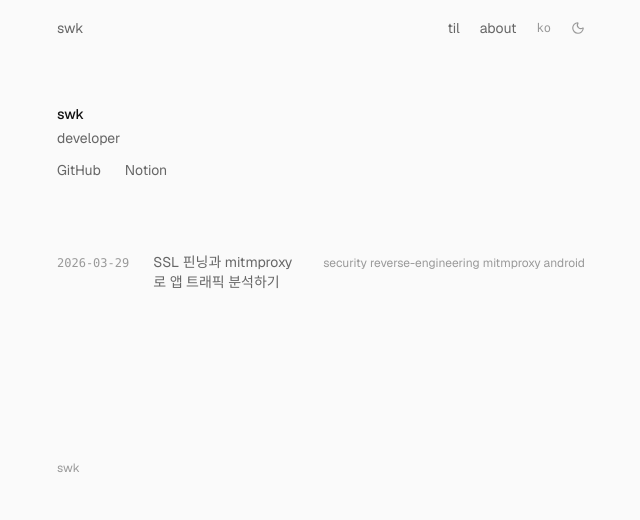
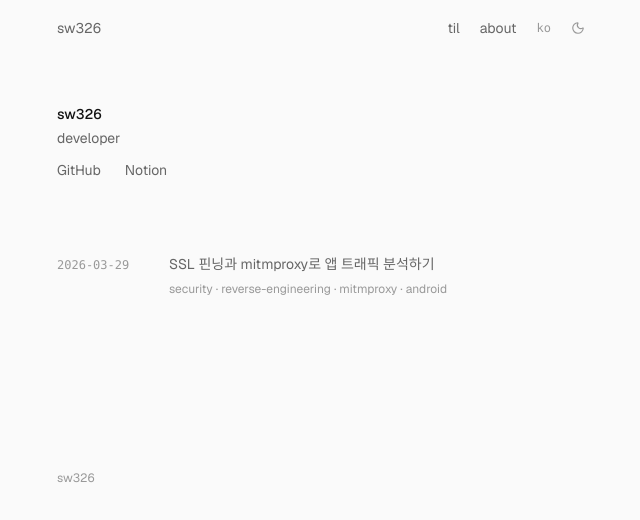
Before and after one commit to sw326/blog, a Next.js app: page /en in a window 1280 px wide. Shown: the top 520 px of the page, without its empty margins (319-959 px from the left). Built offline with nearby package versions, Linux system fonts and the light colour scheme; no server answers.

Commit message:
fix: sw326 rename, til row overflow fix, ko/en copy diff by 🦞

```diff
--- a/src/app/[locale]/page.tsx
+++ b/src/app/[locale]/page.tsx
@@ -6,7 +6,7 @@ type Props = { params: Promise<{ locale: string }> };
 
 export async function generateMetadata(): Promise<Metadata> {
   return {
-    title: 'swk',
+    title: 'sw326',
     description: 'developer',
   };
 }
@@ -19,7 +19,7 @@ export default async function HomePage({ params }: Props) {
     <div className="space-y-16 pt-12">
       {/* Identity */}
       <section className="space-y-1">
-        <p className="text-sm font-medium text-[var(--foreground)]">swk</p>
+        <p className="text-sm font-medium text-[var(--foreground)]">sw326</p>
         <p className="text-sm text-[var(--muted)]">developer</p>
         <div className="flex gap-6 pt-2">
           <a
@@ -49,29 +49,33 @@ export default async function HomePage({ params }: Props) {
               <Link
                 key={post.slug}
                 href={`/${locale}/til/${post.slug}`}
-                className="flex items-baseline gap-6 py-2 group"
+                className="block py-2.5 group"
               >
-                <time className="text-xs text-[var(--subtle)] shrink-0 font-mono">
-                  {post.date}
-                </time>
-                <span className="text-sm text-[var(--muted)] group-hover:text-[var(--foreground)] transition-colors">
-                  {post.title}
-                </span>
+                <div className="flex items-baseline gap-4 min-w-0">
+                  <time className="text-xs text-[var(--subtle)] shrink-0 font-mono w-24">
+                    {post.date}
+                  </time>
+                  <span className="text-sm text-[var(--muted)] group-hover:text-[var(--foreground)] transition-colors truncate">
+                    {post.title}
+                  </span>
+                </div>
                 {post.tags.length > 0 && (
-                  <span className="text-xs text-[var(--subtle)] shrink-0">
-                    {post.tags.join(' ')}
-                  </span>
+                  <div className="pl-28 mt-0.5">
+                    <span className="text-xs text-[var(--subtle)]">
+                      {post.tags.join(' · ')}
+                    </span>
+                  </div>
                 )}
               </Link>
             ))}
           </div>
           {getAllTilMeta().length > 10 && (
-            <div className="mt-4">
+            <div className="mt-6 pl-28">
               <Link
                 href={`/${locale}/til`}
                 className="text-xs text-[var(--subtle)] hover:text-[var(--foreground)] transition-colors"
               >
-                all posts
+                all posts →
               </Link>
             </div>
           )}
--- a/src/app/layout.tsx
+++ b/src/app/layout.tsx
@@ -5,8 +5,8 @@ import './globals.css';
 
 export const metadata: Metadata = {
   title: {
-    default: 'swk',
-    template: '%s — swk',
+    default: 'sw326',
+    template: '%s — sw326',
   },
   description: 'developer',
   metadataBase: new URL(process.env.NEXT_PUBLIC_SITE_URL ?? 'https://sw326.vercel.app'),
--- a/src/components/Footer.tsx
+++ b/src/components/Footer.tsx
@@ -2,7 +2,7 @@ export function Footer() {
   return (
     <footer className="mt-24 pb-10">
       <div className="max-w-xl mx-auto px-6">
-        <p className="text-xs text-[var(--subtle)]">swk</p>
+        <p className="text-xs text-[var(--subtle)]">sw326</p>
       </div>
     </footer>
   );
--- a/src/components/Header.tsx
+++ b/src/components/Header.tsx
@@ -15,7 +15,7 @@ export function Header() {
           href={`/${locale}`}
           className="text-sm text-[var(--muted)] hover:text-[var(--foreground)] transition-colors"
         >
-          swk
+          sw326
         </Link>
 
         <nav className="flex items-center gap-5">
--- a/src/i18n/en.json
+++ b/src/i18n/en.json
@@ -1,11 +1,11 @@
 {
   "nav": {
-    "home": "swk",
+    "home": "sw326",
     "til": "TIL",
     "about": "about"
   },
   "home": {
-    "hero_title": "swk",
+    "hero_title": "sw326",
     "hero_subtitle": "developer",
     "recent_til": "",
     "view_all": "all"
--- a/src/i18n/ko.json
+++ b/src/i18n/ko.json
@@ -1,33 +1,33 @@
 {
   "nav": {
-    "home": "swk",
+    "home": "sw326",
     "til": "TIL",
-    "about": "about"
+    "about": "소개"
   },
   "home": {
-    "hero_title": "swk",
-    "hero_subtitle": "developer",
+    "hero_title": "sw326",
+    "hero_subtitle": "개발자",
     "recent_til": "",
-    "view_all": "all"
+    "view_all": "전체"
   },
   "til": {
     "title": "TIL",
     "subtitle": "",
-    "all_tags": "all",
-    "no_posts": "no posts."
+    "all_tags": "전체",
+    "no_posts": "글이 없습니다."
   },
   "about": {
-    "title": "about",
-    "subtitle": "developer",
+    "title": "소개",
+    "subtitle": "개발자",
     "links": ""
   },
   "post": {
-    "views": "views",
-    "back": "← back",
-    "toc": "contents",
+    "views": "조회",
+    "back": "← 목록",
+    "toc": "목차",
     "tags": ""
   },
   "theme": {
-    "toggle": "theme"
+    "toggle": "테마"
   }
 }
```
